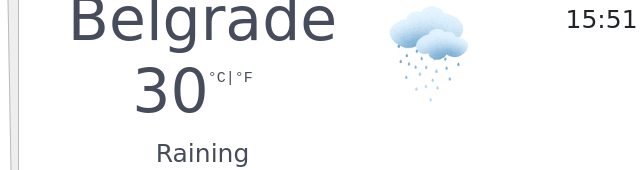
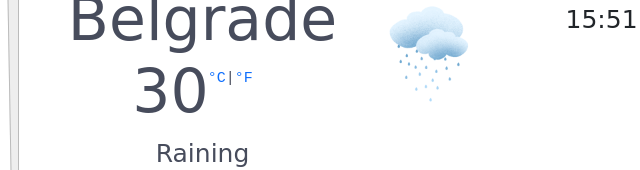
Before and after one commit to sofijaV/my-weather-app, a plain HTML site: page index.html in a window 1280 px wide. Shown: the part 206-376 px from the top of the page, 272-912 px from the left. Drawn offline with nearby package versions, Linux system fonts and the light colour scheme; a web font is replaced by a local one.

Commit message:
removed the classes from celsius and fahrenheit links

```diff
--- a/index.html
+++ b/index.html
@@ -66,7 +66,7 @@
                 <span id="searched-city">Belgrade</span>
                 <span id="current-temp">30</span>
                 <span class="conversion">
-                  <a href="#" class="celsius" id="celsius">°C</a>|<a
+                  <a href="#" class="active" id="celsius">°C</a>|<a
                     href="#"
                     class="fahrenheit"
                     id="fahrenheit"
--- a/src/styles.css
+++ b/src/styles.css
@@ -29,19 +29,14 @@ p {
   position: relative;
   right: 20px;
   bottom: 30px;
-}
-.celsius,
-.fahrenheit {
   text-decoration: none;
   color: #474c5c;
 }
+
 .description {
   text-transform: capitalize;
 }
-:hover .celsius,
-:hover .fahrenheit {
-  cursor: pointer;
-}
+
 .additionalInfo {
   font-size: 25px;
   margin: 0px;
```
